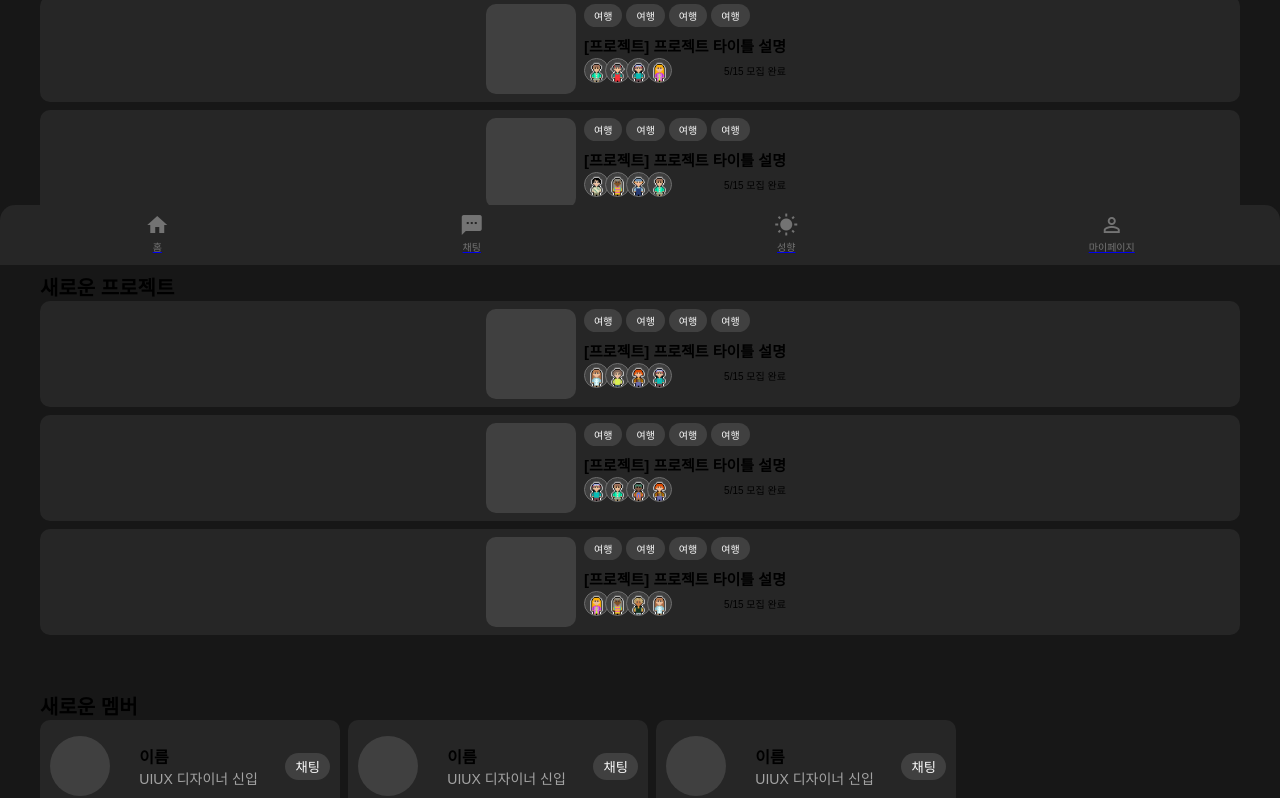
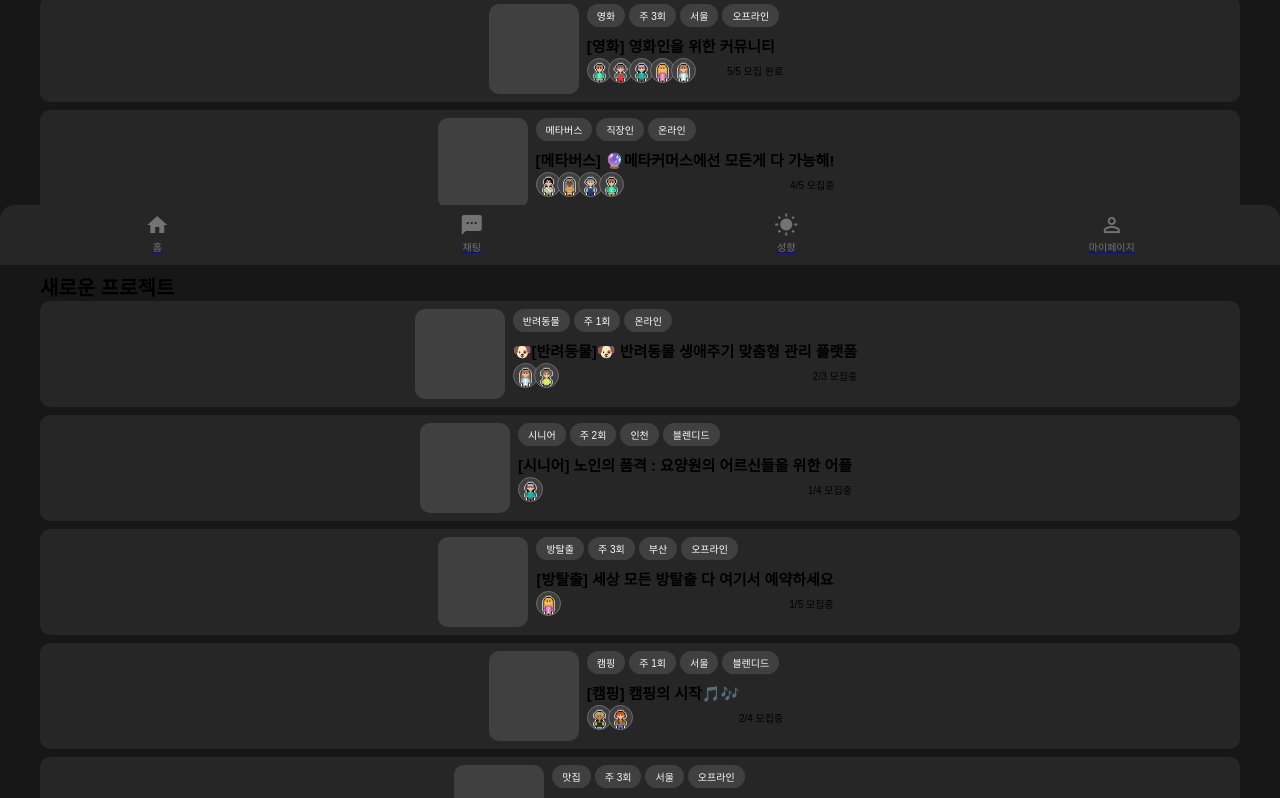
Before and after one commit to eunji9128/mozip_project_pwa, a React (Create React App) app: page /home in a window 1280 px wide. Shown: the part 535-1333 px from the top of the page. Built offline with nearby package versions, Linux system fonts and the light colour scheme; a web font is replaced by a local one.

Commit message:
`ProjectCard` 더미 데이터 바인딩

```diff
--- a/src/Main/Cards.jsx
+++ b/src/Main/Cards.jsx
@@ -1,7 +1,69 @@
 import styled from "styled-components";
 import { color } from "../style/colorVar";
 
-export const ProjectCard = () => {
+const project_list = [
+    {
+        "id": 1,
+        "title": "⛰️[여행플랫폼] 내 손 안의 여행북✈️ ⛰️",
+        "badge_list": ["여행", "주 2회", "서울", "블렌디드"],
+        "current_personnel": 5,
+        "max_personnel": 5,
+    },
+    {
+        "id": 2,
+        "title": "[영화] 영화인을 위한 커뮤니티",
+        "badge_list": ["영화", "주 3회", "서울", "오프라인"],
+        "current_personnel": 5,
+        "max_personnel": 5,
+    },
+    {
+        "id": 3,
+        "title": "[메타버스] 🔮메타커머스에선 모든게 다 가능해!",
+        "badge_list": ["메타버스", "직장인", "온라인"],
+        "current_personnel": 4,
+        "max_personnel": 5,
+    },
+    {
+        "id": 4,
+        "title": "🐶[반려동물]🐶 반려동물 생애주기 맞춤형 관리 플랫폼",
+        "badge_list": ["반려동물", "주 1회", "온라인"],
+        "current_personnel": 2,
+        "max_personnel": 3,
+    },
+    {
+        "id": 5,
+        "title": "[시니어] 노인의 품격 : 요양원의 어르신들을 위한 어플",
+        "badge_list": ["시니어", "주 2회", "인천", "블렌디드"],
+        "current_personnel": 1,
+        "max_personnel": 4,
+    },
+    {
+        "id": 6,
+        "title": "[방탈출] 세상 모든 방탈출 다 여기서 예약하세요",
+        "badge_list": ["방탈출", "주 3회", "부산", "오프라인"],
+        "current_personnel": 1,
+        "max_personnel": 5,
+    },
+    {
+        "id": 7,
+        "title": "[캠핑] 캠핑의 시작🎵🎶",
+        "badge_list": ["캠핑", "주 1회", "서울", "블렌디드"],
+        "current_personnel": 2,
+        "max_personnel": 4,
+    },
+    {
+        "id": 8,
+        "title": "[맛집투어] 음식을 사랑하는 자 여기 모여라",
+        "badge_list": ["맛집", "주 3회", "서울", "오프라인"],
+        "current_personnel": 1,
+        "max_personnel": 5,
+    }
+]
+
+export const ProjectCard = (props) => {
+    console.log("index", props.index)
+    let project = project_list[props.index ? props.index : 0]
+
     function shuffle(array) {
         array.sort(() => Math.random() - 0.5);
     }
@@ -14,22 +76,20 @@ export const ProjectCard = () => {
             <CardImg />
             <ContentBox>
                 <BadgeGroup>
-                    <Badge>여행</Badge>
-                    <Badge>여행</Badge>
-                    <Badge>여행</Badge>
-                    <Badge>여행</Badge>
+                    {project["badge_list"].map((item,index)=>{
+                        return <Badge>{item}</Badge>
+                    })}
                 </BadgeGroup>
                 <Title>
-                    [프로젝트] 프로젝트 타이틀 설명
+                    {project["title"]}
                 </Title>
                 <UserContainer>
                     <UserGroup>
-                        <User idx={numbers[0]}/>
-                        <User idx={numbers[1]}/>
-                        <User idx={numbers[2]}/>
-                        <User idx={numbers[3]}/>
+                        {Array.apply(null, {length: project["current_personnel"]}).map((item, index)=>{
+                            return <User idx={numbers[index]} />
+                        })}
                     </UserGroup>
-                    <UserContent>5/15 모집 완료</UserContent>
+                    <UserContent>{project["current_personnel"]}/{project["max_personnel"]} {project["current_personnel"] === project["max_personnel"] ? "모집 완료" : "모집중"}</UserContent>
                 </UserContainer>
             </ContentBox>
         </Container>
--- a/src/Main/Home.jsx
+++ b/src/Main/Home.jsx
@@ -9,16 +9,18 @@ const Home = () => {
             <StyledBtn>내 프로필 설정하기</StyledBtn>
             <Container margin={"16px 0 0 0"}>
                 <h1>인기 프로젝트</h1>
-                <ProjectCard />
-                <ProjectCard />
-                <ProjectCard />
+                <ProjectCard index={0}/>
+                <ProjectCard index={1}/>
+                <ProjectCard index={2}/>
                 {/* 데이터 바인딩으로 변환해줘야 함 */}
             </Container>
             <Container margin={"16px 0 0 0"}>
                 <h1>새로운 프로젝트</h1>
-                <ProjectCard />
-                <ProjectCard />
-                <ProjectCard />
+                <ProjectCard index={3}/>
+                <ProjectCard index={4}/>
+                <ProjectCard index={5}/>
+                <ProjectCard index={6}/>
+                <ProjectCard index={7}/>
                 {/* 데이터 바인딩으로 변환해줘야 함 */}
             </Container>
             <Container margin={"16px 0 0 0"}>
```
